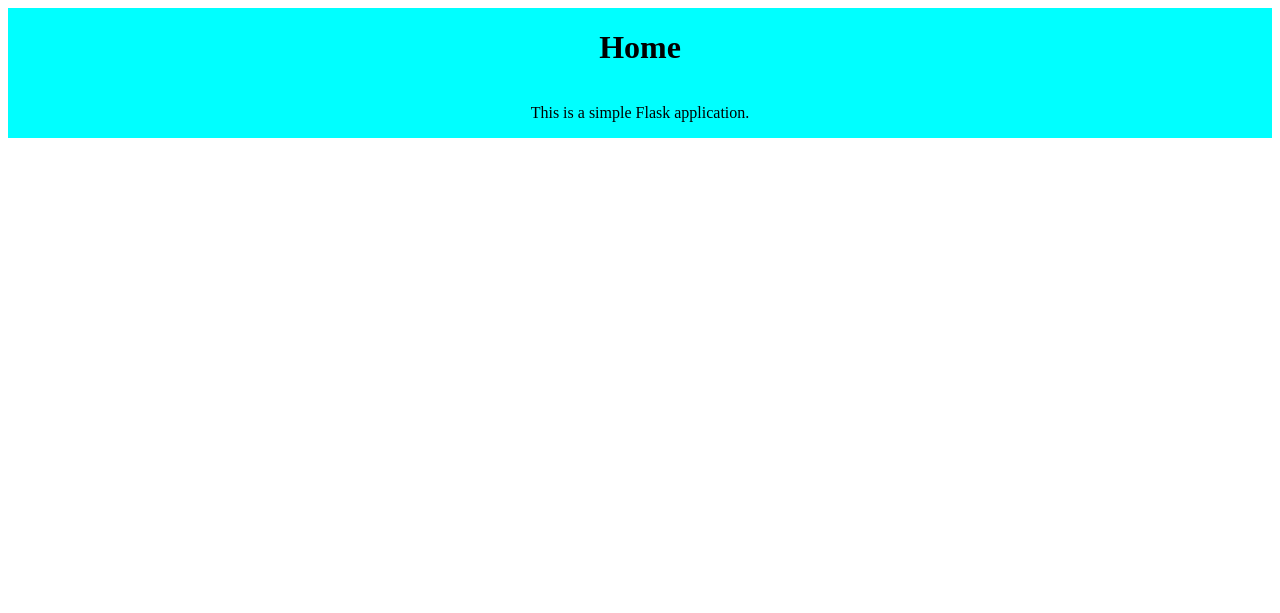
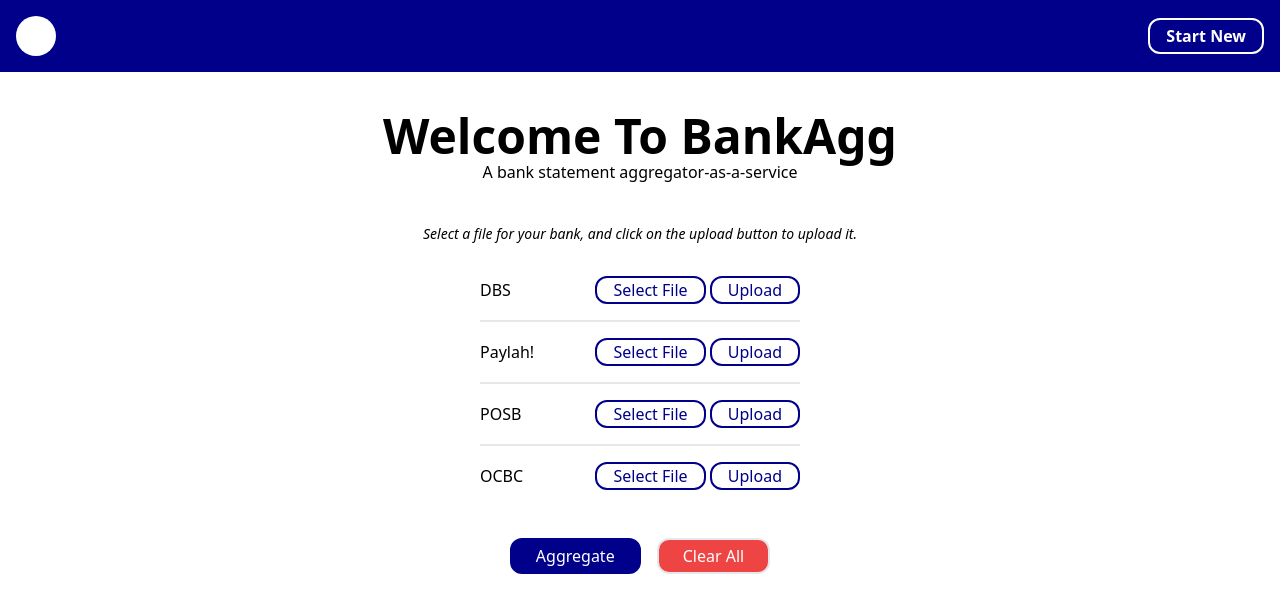
Before and after one commit to dhruvalk/bank_aggregator_app, a Flask app: page / in a window 1280 px wide. Shown: the top 613 px of the page. Run offline with Flask 3, Linux system fonts and the light colour scheme; some libraries are stand-ins or nearby versions.

Commit message:
completed upload file ui

```diff
--- a/app/routes.py
+++ b/app/routes.py
@@ -1,7 +1,24 @@
-from flask import render_template
+from flask import render_template, request
 from app import app
 
-@app.route('/')
+cache = []
+names = {'DBS':'', 'Paylah!':'', 'POSB':'', 'OCBC':''}
+
+@app.route('/',methods=['GET', 'POST'])
 @app.route('/index')
 def index():
-    return render_template('index.html', title='Home')
+    if request.method == 'POST':
+        bank = request.args.get('bank')
+        print(bank)
+        file = request.files['file']
+        print(request.files)
+        file_name = file.filename
+        names[bank] = file_name
+        cache.append(file)
+
+    return render_template('index.html', title='Home', banks=['DBS',"Paylah!","POSB","OCBC"], names=names )
+
+@app.route('/files', methods=['GET', 'POST'])
+def files():
+    print(cache)
+    return "Look at the python Flask terminal for the files uploaded."
--- a/app/static/style.css
+++ /dev/null
@@ -1,7 +0,0 @@
-.main-section {
-  display: flex;
-  flex-direction: column;
-  justify-content: center;
-  align-items: center;
-  background-color: aqua;
-}
--- a/app/templates/index.html
+++ b/app/templates/index.html
@@ -1,8 +1,10 @@
+{% from './inputComponent.html' import inputComponent %}
 <!DOCTYPE html>
 <html lang="en">
   <head>
     <meta charset="UTF-8" />
     <meta name="viewport" content="width=device-width, initial-scale=1.0" />
+    <script src="https://cdn.tailwindcss.com"></script>
     <title>{{ title }}</title>
     <link
       rel="stylesheet"
@@ -10,9 +12,40 @@
     />
   </head>
   <body>
-    <div class="main-section">
-      <h1>{{ title }}</h1>
-      <p>This is a simple Flask application.</p>
+    <header
+      class="bg-[#00008B] py-4 px-4 flex justify-between items-center text-white"
+    >
+      <div class="h-10 w-10 rounded-full bg-white"></div>
+      <button class="border-2 border-white rounded-xl px-4 py-1 font-bold">
+        Start New
+      </button>
+    </header>
+    <div class="flex justify-center items-center flex-col py-10">
+      <h1 class="font-bold text-5xl">Welcome To BankAgg</h1>
+      <p>A bank statement aggregator-as-a-service</p>
+    </div>
+    <div class="flex justify-center items-center italic text-sm">
+      Select a file for your bank, and click on the upload button to upload it.
+    </div>
+    <div class="py-4 divide-y-2 flex flex-col justify-center items-center">
+      {% for bank in banks %} {{ inputComponent(bank,names[bank]) }} {% endfor
+      %}
+    </div>
+    <div class="flex justify-center items-center mt-4 gap-4">
+      <form action="/files" method="post" enctype="multipart/form-data">
+        <button
+          class="bg-[#00008B] py-1 px-6 text-white border-2 border-[#00008B] rounded-xl"
+          type="submit"
+        >
+          Aggregate
+        </button>
+      </form>
+      <button
+        class="bg-red-500 py-1 px-6 text-white border-2 rounded-xl"
+        type="submit"
+      >
+        Clear All
+      </button>
     </div>
   </body>
 </html>
--- /dev/null
+++ b/app/templates/inputComponent.html
@@ -0,0 +1,39 @@
+{% macro inputComponent(title,filename) -%}
+<div class="flex flex-col justify-center items-center w-1/4 py-4">
+  <div class="flex justify-between items-center w-full">
+    <label class="">{{title}}</label>
+    <form action="/?bank={{title}}" method="post" enctype="multipart/form-data">
+      <input
+        type="file"
+        name="file"
+        id="selectedFile{{title}}"
+        style="display: none"
+        onchange="document.getElementById('fileText{{title}}').innerText = document.getElementById('selectedFile{{title}}').files[0].name"
+      />
+      <input
+        type="submit"
+        value="upload"
+        style="display: none"
+        id="submitFile{{title}}"
+      />
+    </form>
+    <div>
+      <button
+        class="border-2 border-[#00008B] text-[#00008B] px-4 rounded-xl hover:bg-[#00008B] hover:text-white"
+        onclick="document.getElementById('selectedFile{{title}}').click();"
+      >
+        Select File
+      </button>
+      <button
+        class="border-2 border-[#00008B] text-[#00008B] px-4 rounded-xl hover:bg-[#00008B] hover:text-white"
+        onclick="document.getElementById('submitFile{{title}}').click();"
+      >
+        Upload
+      </button>
+    </div>
+  </div>
+  <div class="w-full text-left italic text-sm" id="fileText{{title}}">
+    {{filename}}
+  </div>
+</div>
+{%- endmacro %}
```
Also changed, not shown: run.py (line endings or trailing spaces).
